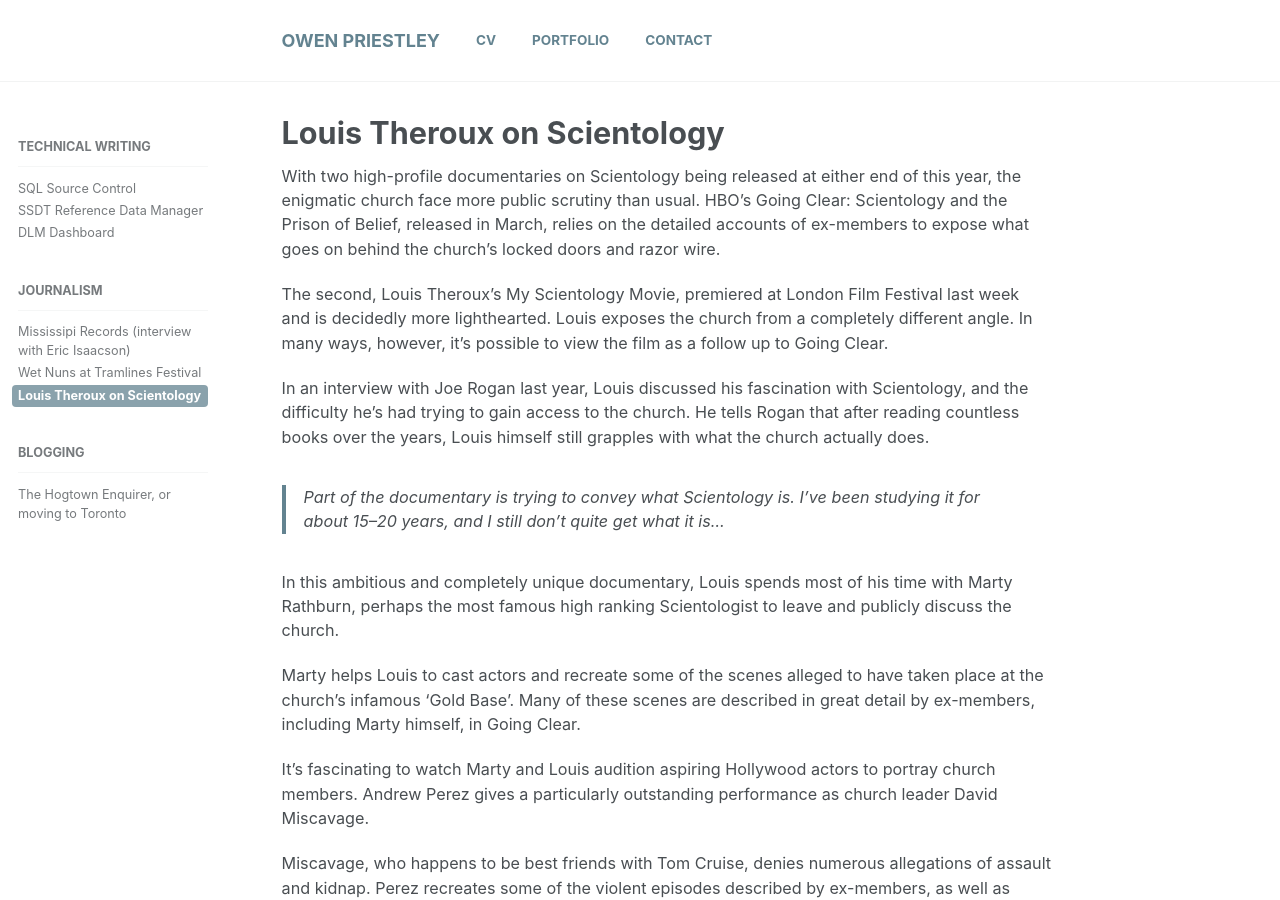
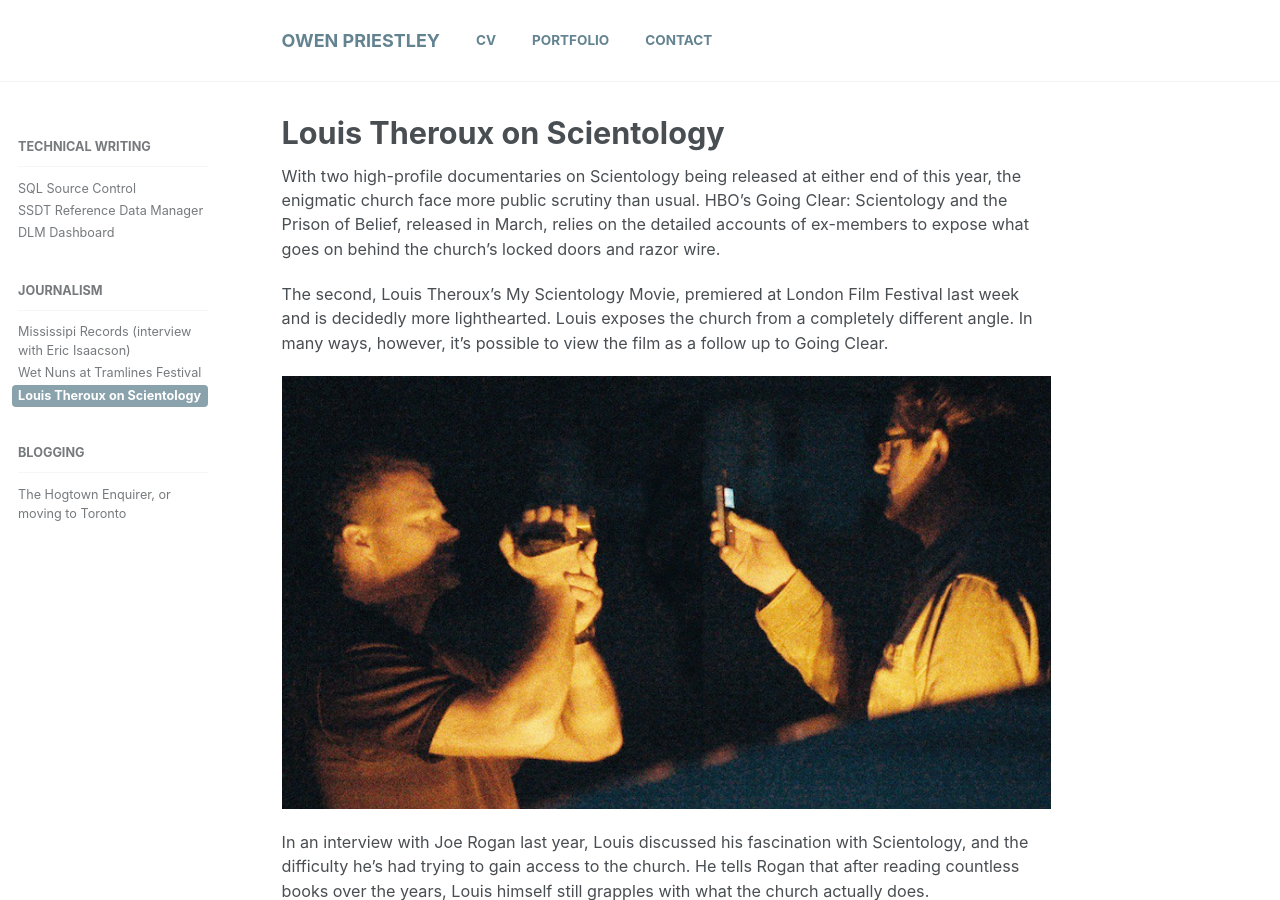
Before and after one commit to owenpriestley/owenpriestley.github.io, a Jekyll site: the page built from _portfolio/journalism/scientology.md, in a window 1280 px wide and 900 px high. Built offline with Jekyll 4.4.1, drawn with Linux system fonts in a browser that asks for light colours.

Commit message:
Fix images

```diff
--- a/_portfolio/journalism/scientology.md
+++ b/_portfolio/journalism/scientology.md
@@ -10,6 +10,8 @@
 With two high-profile documentaries on Scientology being released at either end of this year, the enigmatic church face more public scrutiny than usual. HBO’s Going Clear: Scientology and the Prison of Belief, released in March, relies on the detailed accounts of ex-members to expose what goes on behind the church’s locked doors and razor wire.
 
 The second, Louis Theroux’s My Scientology Movie, premiered at London Film Festival last week and is decidedly more lighthearted. Louis exposes the church from a completely different angle. In many ways, however, it’s possible to view the film as a follow up to Going Clear.
+
+![image-center](/images/scientology.jpeg){: .align-center}
 
 In an interview with Joe Rogan last year, Louis discussed his fascination with Scientology, and the difficulty he’s had trying to gain access to the church. He tells Rogan that after reading countless books over the years, Louis himself still grapples with what the church actually does.
 
```
Also changed, not shown: images/scientology.jpeg (added).
